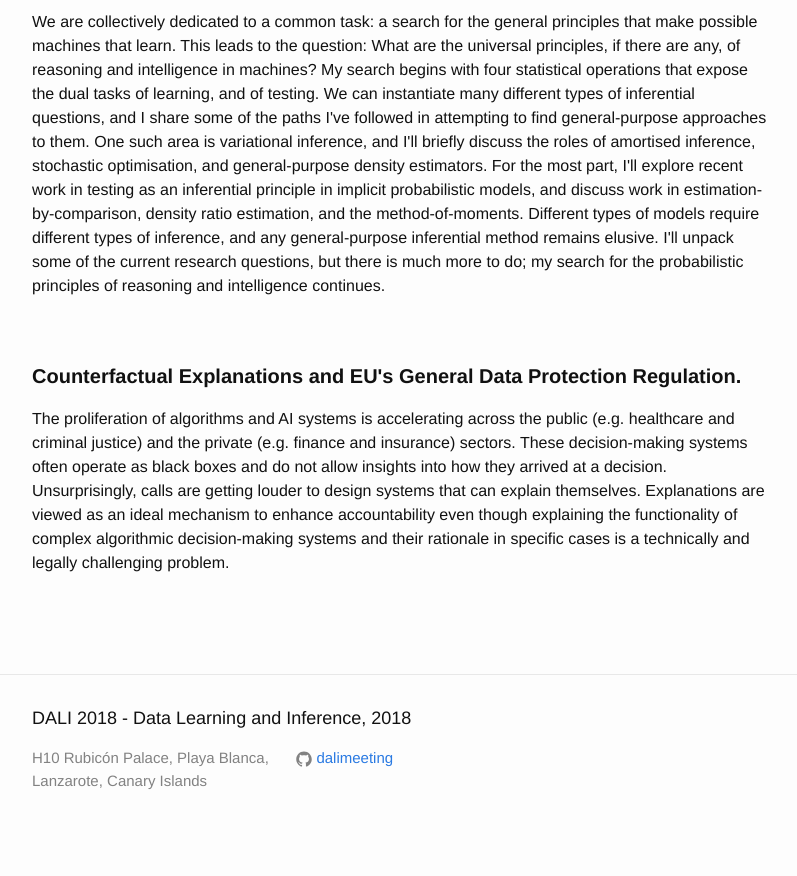
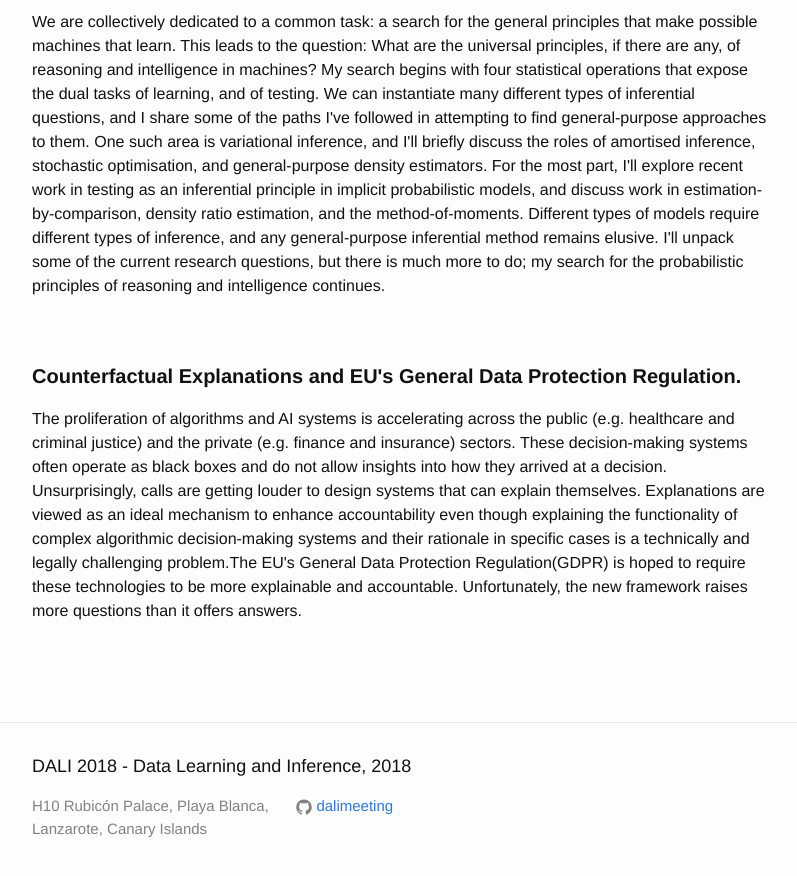
Before and after one commit to dalimeeting/dalimeeting.github.io, a Jekyll site: the page built from _posts/2018-04-04-day-2.md, in a window 1280 px wide and 900 px high, scrolled down 1211 px. Shown: the top 876 px of the window, without its empty margins (238-1035 px from the left). Built offline with Jekyll 4.4.1, drawn with Linux system fonts in a browser that asks for light colours; before the commit the page ends 2063 px from its top, so only the background shows below that.

Commit message:
Update 2018-04-04-day-2.md

```diff
--- a/_posts/2018-04-04-day-2.md
+++ b/_posts/2018-04-04-day-2.md
@@ -22,7 +22,7 @@ talks:
     url:  https://www.oii.ox.ac.uk/people/sandra-wachter/
   start: "10:15"
   end: "10:55"
-  abstract: "The proliferation of algorithms and AI systems is accelerating across the public (e.g. healthcare and criminal justice) and the private (e.g. finance and insurance) sectors. These decision-making systems often operate as black boxes and do not allow insights into how they arrived at a decision. Unsurprisingly, calls are getting louder to design systems that can explain themselves. Explanations are viewed as an ideal mechanism to enhance accountability even though explaining the functionality of complex algorithmic decision-making systems and their rationale in specific cases is a technically and legally challenging problem."
+  abstract: "The proliferation of algorithms and AI systems is accelerating across the public (e.g. healthcare and criminal justice) and the private (e.g. finance and insurance) sectors. These decision-making systems often operate as black boxes and do not allow insights into how they arrived at a decision. Unsurprisingly, calls are getting louder to design systems that can explain themselves. Explanations are viewed as an ideal mechanism to enhance accountability even though explaining the functionality of complex algorithmic decision-making systems and their rationale in specific cases is a technically and legally challenging problem.The EU's General Data Protection Regulation(GDPR) is hoped to require these technologies to be more explainable and accountable. Unfortunately, the new framework raises more questions than it offers answers. "
   youtube:
 - title: "Coffee Break and Posters"
   start: "11:00"
```
